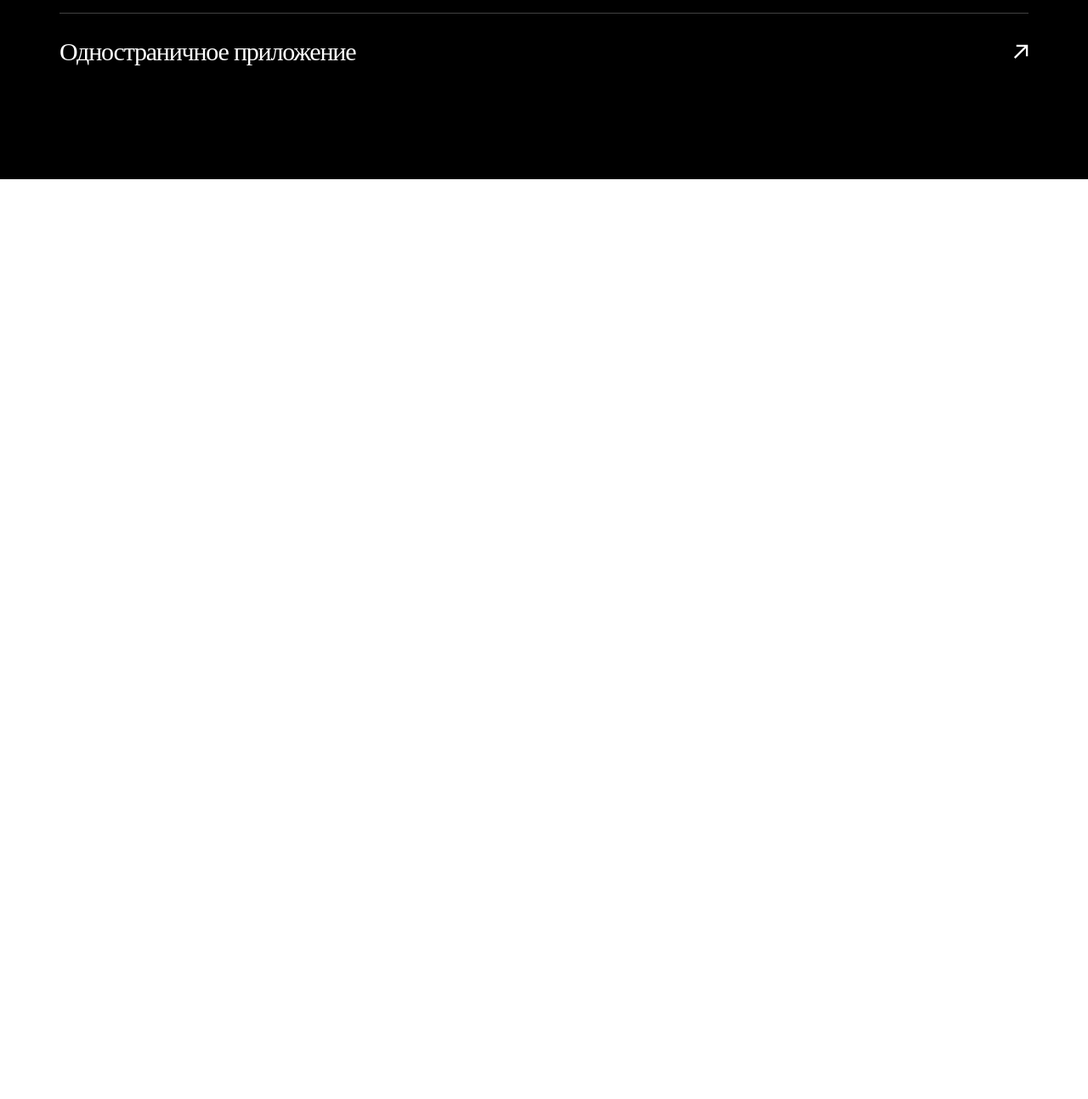
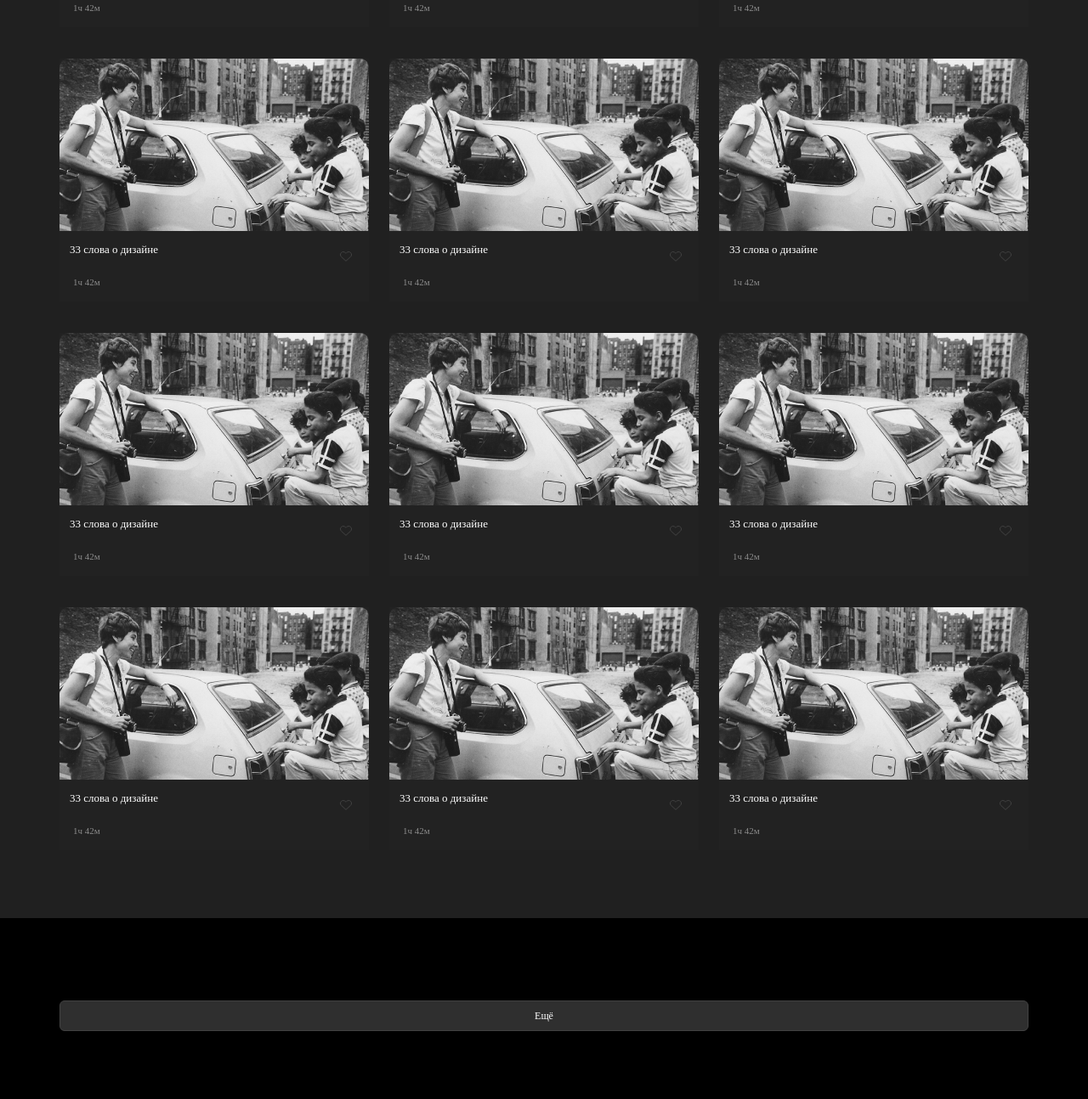
Before and after one commit to veryOldNick/movies-explorer-frontend, a React app: page / in a window 1280 px wide. Shown: the part 314-1608 px from the top of the page at 85% size. Before the commit the page ends 800 px from the top, so only its background shows below. Built offline with nearby package versions, Linux system fonts and the light colour scheme.

Commit message:
movie card and moviecardslist

```diff
--- /dev/null
+++ b/src/components/Movies/Movies.css
@@ -0,0 +1,3 @@
+.movies {
+  background-color: #202020;
+}
--- /dev/null
+++ b/src/components/Movies/MoviesCard/MoviesCard.css
@@ -0,0 +1,58 @@
+.movie-card {
+  list-style: none;
+  background-color: #222;
+}
+
+.movie-card__image {
+  border-radius: 10px 10px 0 0;
+  width: 100%;
+  display: block;
+  object-fit: cover;
+  object-position: center;
+}
+
+.movie-card__info {
+  margin: 14px 0 10px;
+  padding: 0 12px;
+  display: flex;
+  justify-content: space-between;
+}
+
+.movie-card__name {
+  margin: 0;
+  padding: 0;
+  max-width: 206px;
+  white-space: nowrap;
+  overflow: hidden;
+  text-align: left;
+  text-overflow: ellipsis;
+  color: #fff;
+  font-size: 13px;
+  font-weight: 500;
+  line-height: 16px;
+  flex-basis: 206px;
+}
+
+.movies-card__like {
+  background: none;
+  border: none;
+  cursor: pointer;
+  background-image: url('../../../images/like_disable.svg');
+  background-repeat: no-repeat;
+  background-position: center;
+  width: 30px;
+  height: 30px;
+}
+
+.movies-card__like_active {
+  background-image: url('../../../images/heart.svg');
+}
+
+.movie-card__duration {
+  margin: 0;
+  padding: 0 0 16px 16px;
+  font-size: 11px;
+  line-height: 13px;
+  text-align: left;
+  color: #8b8b8b;
+}
--- /dev/null
+++ b/src/components/Movies/MoviesCard/MoviesCard.js
@@ -0,0 +1,27 @@
+import React, { useState } from 'react';
+import { useLocation } from 'react-router-dom';
+
+import img from "../../../images/movie_shot.jpg";
+
+export default function MoviesCard() {
+  const { pathname } = useLocation();
+  const [isLiked, setIsLiked] = useState(false);
+
+  function handleLikeClick() {setIsLiked(!isLiked)};
+
+  const cardLikeButtonClass = (`movies-card__like ${isLiked && 'movies-card__like_active'}`);
+
+  return (
+  <li className='movie-card'>
+    <img src={img} className='movie-card__image' alt="Кадр фильма" />
+    <div className='movie-card__info'>
+      <h2 className='movie-card__name'>33 слова о дизайне</h2>
+      <button
+        className={cardLikeButtonClass}
+        type='button'
+        onClick={handleLikeClick}/>
+    </div>
+    <p className='movie-card__duration'>1ч 42м</p>
+  </li>
+  );
+}
--- /dev/null
+++ b/src/components/Movies/MoviesCardList/MoviesCardList.css
@@ -0,0 +1,73 @@
+.movies {
+  padding: 60px 70px 80px;
+  display: flex;
+  justify-content: center;
+}
+
+
+.movies__notfound {
+  display: none;
+  margin: 0 auto;
+  font-size: 15px;
+  font-weight: 500;
+}
+
+.movies__list {
+  margin: 0;
+  padding: 0;
+  max-width: 1140px;
+  list-style-type: none;
+  display: grid;
+  column-gap: 24px;
+  row-gap: 37px;
+  grid-template-columns: repeat(3, 1fr);
+}
+
+.more-cards {
+  margin: 0;
+  padding-top: 37px;
+  display: flex;
+  justify-content: center;
+}
+
+.more-cards__button {
+  height: 36px;
+  width: 100%;
+  padding: 0;
+  margin: 60px 70px 80px;
+  font-size: 12px;
+  line-height: 15px;
+  background-color: #2F2F2F;
+  border-radius: 6px;
+  color: #fff;
+  border: 1px #424242 solid;
+  transition: 0.3s ease-in-out;
+  cursor: pointer;
+}
+
+.more-cards__button:hover {
+  opacity: 0.8;
+}
+
+@media screen and (max-width: 786px) {
+  .movies {
+    padding: 62px 30px 30px;
+  }
+
+  .movies__list {
+    grid-template-columns: repeat(2, 1fr);
+    column-gap: 30px;
+    row-gap: 30px;
+  }
+}
+
+@media screen and (max-width: 600px) {
+  .movies {
+    padding: 40px 10px 26px;
+  }
+
+  .movies__list  {
+    grid-template-columns: 1fr;
+    gap: 14px;
+  }
+}
--- /dev/null
+++ b/src/components/Movies/MoviesCardList/MoviesCardList.js
@@ -0,0 +1,30 @@
+import MoviesCard from '../MoviesCard/MoviesCard'
+
+function MoviesCardList() {
+  return (
+    <>
+      <section className='movies' aria-label='Коллекция фильмов'>
+        <p className='movies__notfound'>Ничего не найдено</p>
+        <ul className='movies__list'>
+          <MoviesCard />
+          <MoviesCard />
+          <MoviesCard />
+          <MoviesCard />
+          <MoviesCard />
+          <MoviesCard />
+          <MoviesCard />
+          <MoviesCard />
+          <MoviesCard />
+          <MoviesCard />
+          <MoviesCard />
+          <MoviesCard />
+        </ul>
+      </section>
+      <section className='more-cards' aria-label='Больше карточек'>
+        <button type='button' className='more-cards__button'>Ещё</button>
+      </section>
+    </>
+  );
+}
+
+export default MoviesCardList;
--- a/src/index.css
+++ b/src/index.css
@@ -12,3 +12,7 @@
 @import url(./components/Main/Techs/Techs.css);
 @import url(./components/Main/AboutMe/AboutMe.css);
 @import url(./components/Main/Portfolio/Portfolio.css);
+
+@import url(./components/Movies/Movies.css);
+@import url(./components/Movies/MoviesCardList/MoviesCardList.css);
+@import url(./components/Movies/MoviesCard/MoviesCard.css);
--- a/src/index.js
+++ b/src/index.js
@@ -4,7 +4,7 @@ import { BrowserRouter } from "react-router-dom";
 import './index.css';
 import App from './components/App/App';
 import reportWebVitals from './reportWebVitals';
-import Portfolio from './components/Main/Portfolio/Portfolio';
+import MoviesCardList from './components/Movies/MoviesCardList/MoviesCardList';
 
 const root = ReactDOM.createRoot(document.getElementById("root"));
 root.render(
@@ -12,7 +12,7 @@ root.render(
     <BrowserRouter>
       <div className='body'>
         {/* <App /> */}
-        <Portfolio />
+        <MoviesCardList />
       </div>
     </BrowserRouter>
   </React.StrictMode>,
```
Also changed, not shown: src/components/Movies/Movies.js (added, +13 -0 lines), src/images/delete.svg (added), src/images/heart.svg (added), src/images/like_disable.svg (added), src/images/movie_shot.jpg (added).
